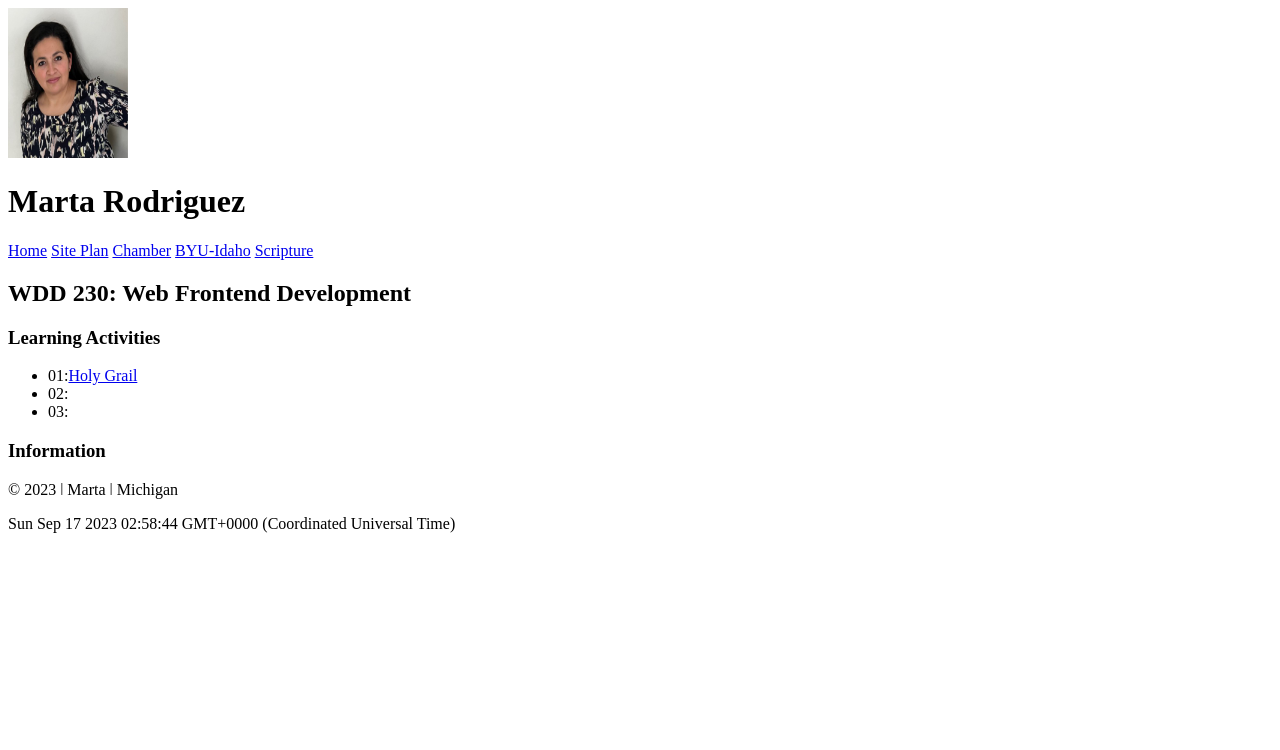
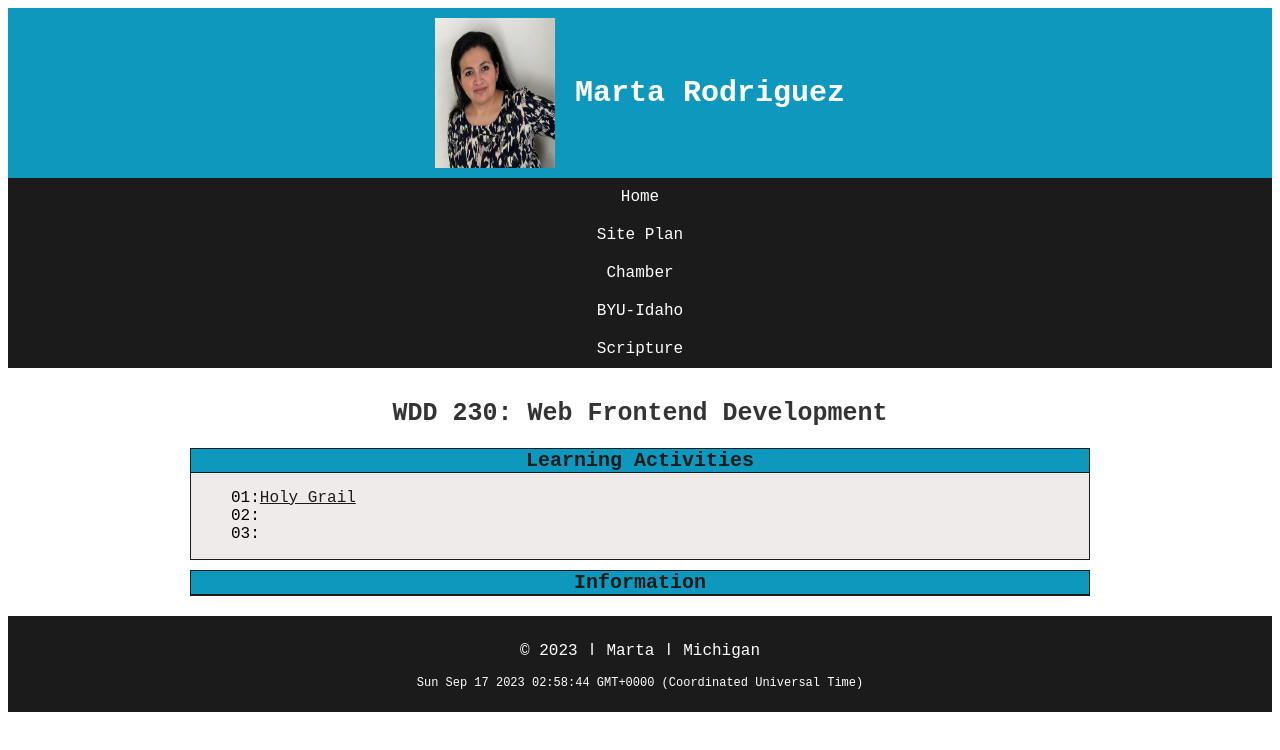
Before and after one commit to martaba2021/wdd230, a plain HTML site: page index.html in a window 1280 px wide. Drawn offline with Linux system fonts and the light colour scheme.

Commit message:
Last Update

```diff
--- a/index.html
+++ b/index.html
@@ -7,10 +7,12 @@
     <meta name="description" content="This my homepage for WDD 230 - Web Frontend Development, my name is Marta M Rodriguez Lone, and this is my course assignment portal. I will be updating it through the course of 14 weeks.">
     <meta name="author" content="Marta Rodriguez">
 
+    <link rel="stylesheet" href="styles/base.css">
+
 </head>
 <body>
     <header>
-        <img src="../images/me.jfif" alt="a picture of a hispanic woman" width="120" height="150"/>
+        <img src="images/me.jfif" alt="a picture of a hispanic woman" width="120" height="150"/>
         <h1>Marta Rodriguez</h1>
     </header>
     <nav>
```
